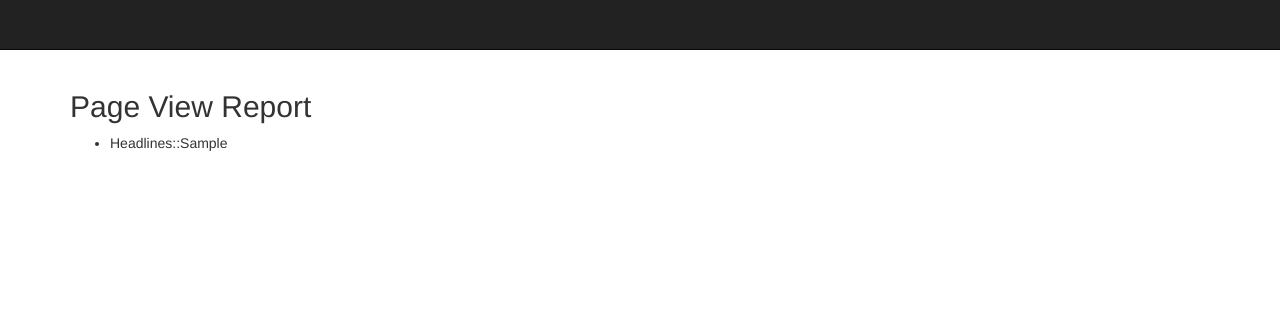
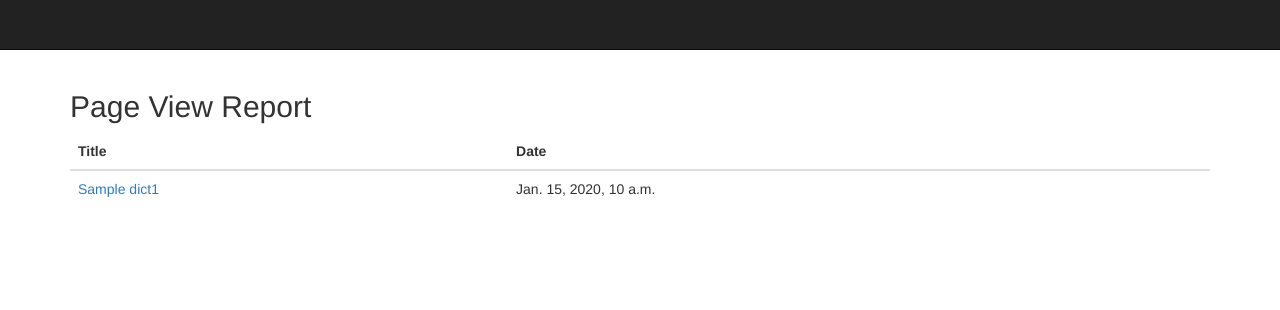
Before and after one commit to rujeetjahagirdar/FNDWebAPP, a Django app: template proj/hello/templates/db.html in a window 1280 px wide. Shown: the top 310 px of the page. Run offline with Django 3.2, Linux system fonts and the light colour scheme; the template is opened without the code that fills it: most values are stand-ins (such as "Sample title", 1, 10 or a date in 2020); some libraries are stand-ins or nearby versions.

Commit message:
Table created

```diff
--- a/proj/hello/templates/db.html
+++ b/proj/hello/templates/db.html
@@ -1,14 +1,32 @@
 {% extends "base.html" %}
 {% load staticfiles %}
 
+<link rel="stylesheet" href="https://maxcdn.bootstrapcdn.com/bootstrap/3.3.1/css/bootstrap.min.css">
 {% block content %}
   <div class="container">
 
 
 <h2>Page View Report</h2>
 
+<table class="table">
+	<thead>
+		<tr>
+			<th scope="col">Title</th>
+			<th scope="col">Date</th>
+		</tr>
+	</thead>
+	<tbody>
+		{% for i,v in dict1.items %}
+			<tr>
+				<td><a href="{{v.url}}" target="_blank">{{v.title}}</a></td>
+				<td>{{v.date}}</td>
+			</tr>
+		{%endfor%}
+	</tbody>
+</table>
 <ul>
-<li>Headlines::{{dic1}}</li>
+	{# {{dict1['968474736']}} #}
+
 </ul>
 </div>
 
```
Also changed, not shown: proj/hello/views.py (+26 -13 lines).
